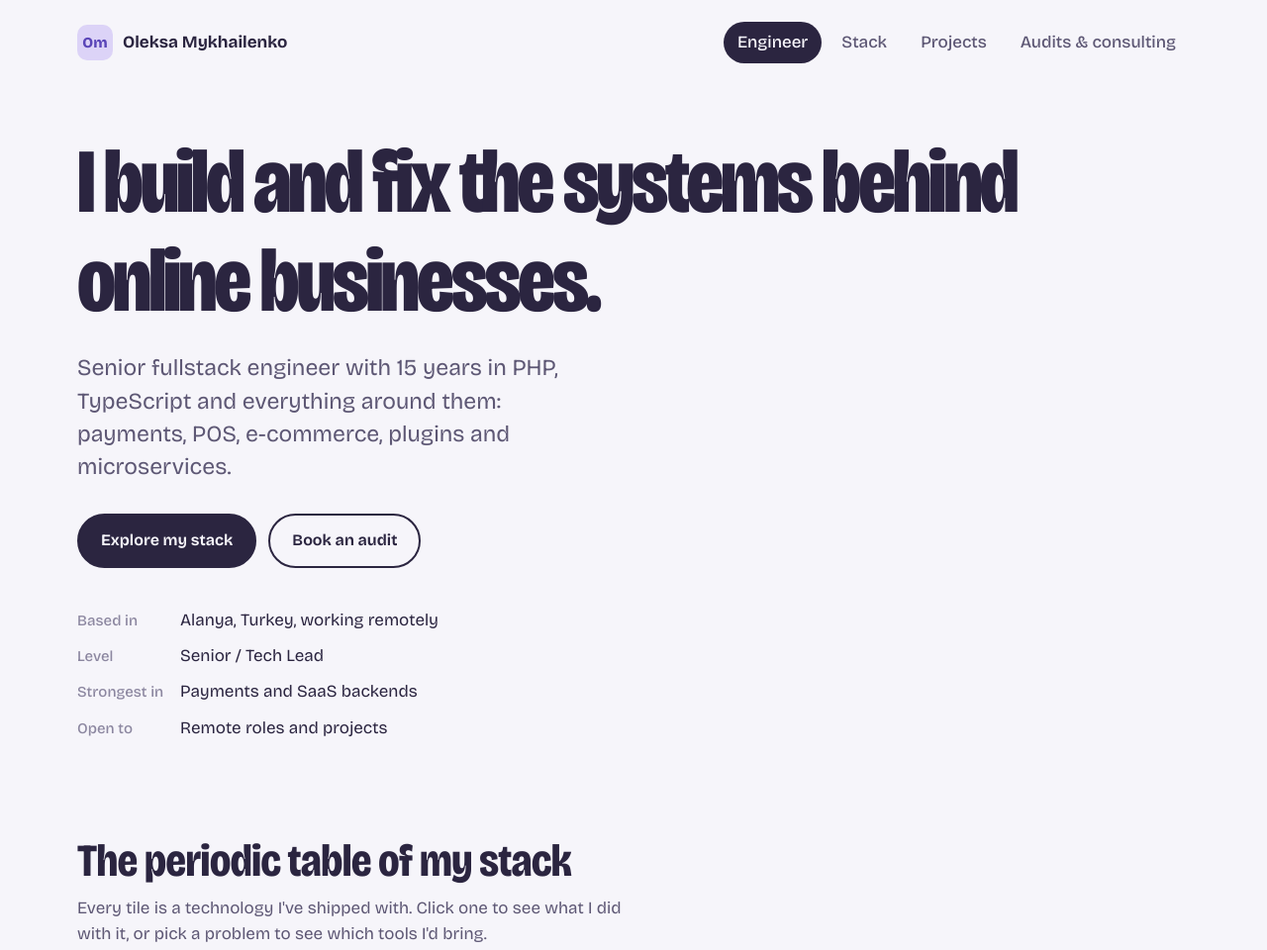
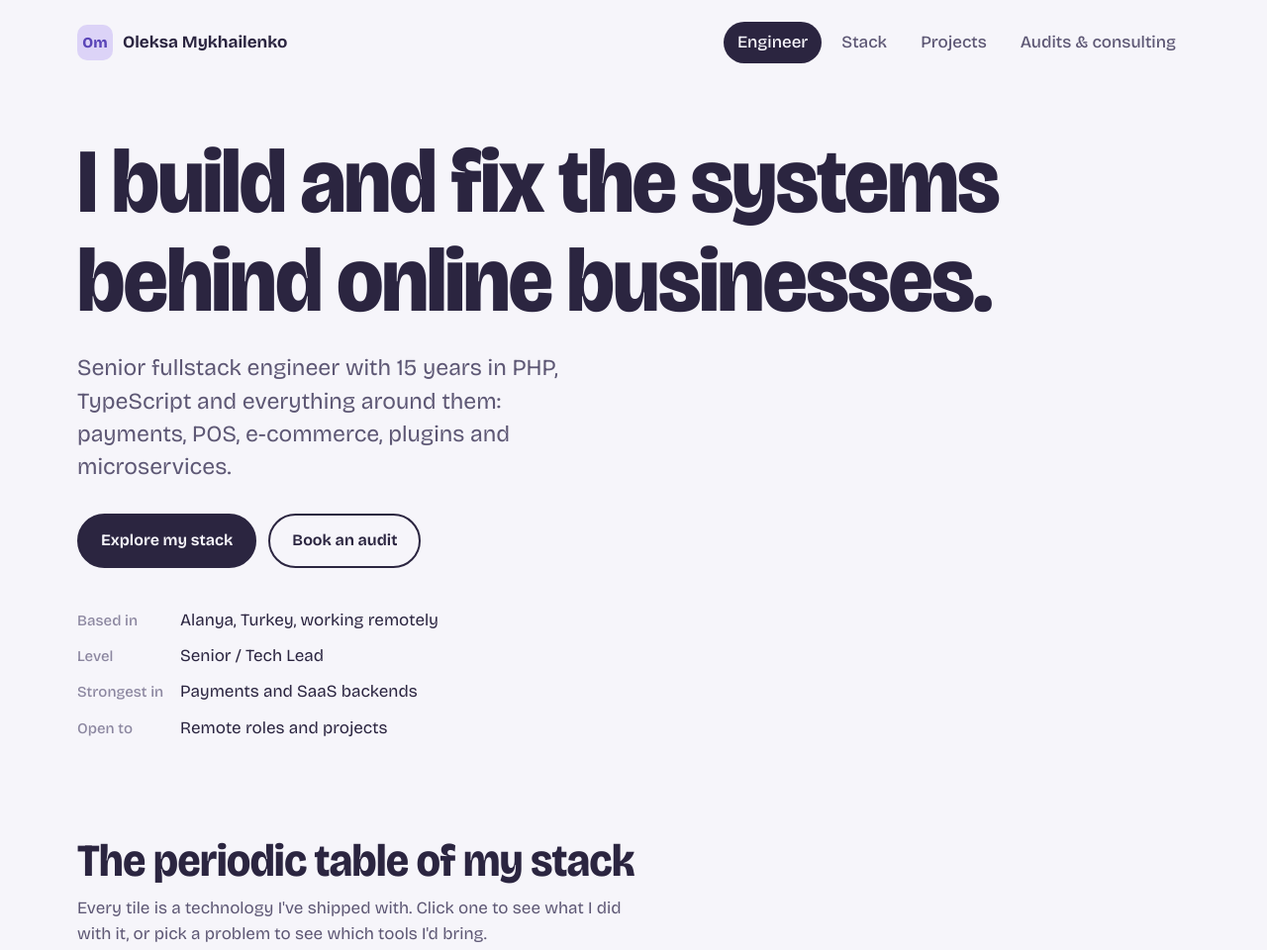
Before and after one commit to oleksandr-mykhailenko/me, a plain HTML site: page index.html in a window 1280 px wide. Shown: the top 960 px of the page at 99% size. Drawn offline with nearby package versions, Linux system fonts and the light colour scheme.

Commit message:
Loosen headline letter spacing
Co-Authored-By: Claude Opus 5.5 <noreply@anthropic.com>
Claude-Session: https://claude.ai/code/session_01Kb2hg7cAfXsyULZbvt38tw

```diff
--- a/assets/style.css
+++ b/assets/style.css
@@ -66,13 +66,13 @@ h1, h2, h3 { margin: 0; line-height: 1.08; letter-spacing: -0.02em; }
 h1 {
   font-size: clamp(44px, 7.2vw, 96px);
   font-weight: 800;
-  font-variation-settings: "wdth" 78, "opsz" 96;
-  letter-spacing: -0.035em;
+  font-variation-settings: "wdth" 92, "opsz" 96;
+  letter-spacing: -0.02em;
 }
 h2 {
   font-size: clamp(30px, 4vw, 46px);
   font-weight: 750;
-  font-variation-settings: "wdth" 82, "opsz" 60;
+  font-variation-settings: "wdth" 92, "opsz" 60;
 }
 h3 { font-size: 21px; font-weight: 700; }
 .lede { font-size: clamp(19px, 1.8vw, 23px); color: var(--ink-soft); max-width: 36ch; margin: 22px 0 0; line-height: 1.45; }
```
